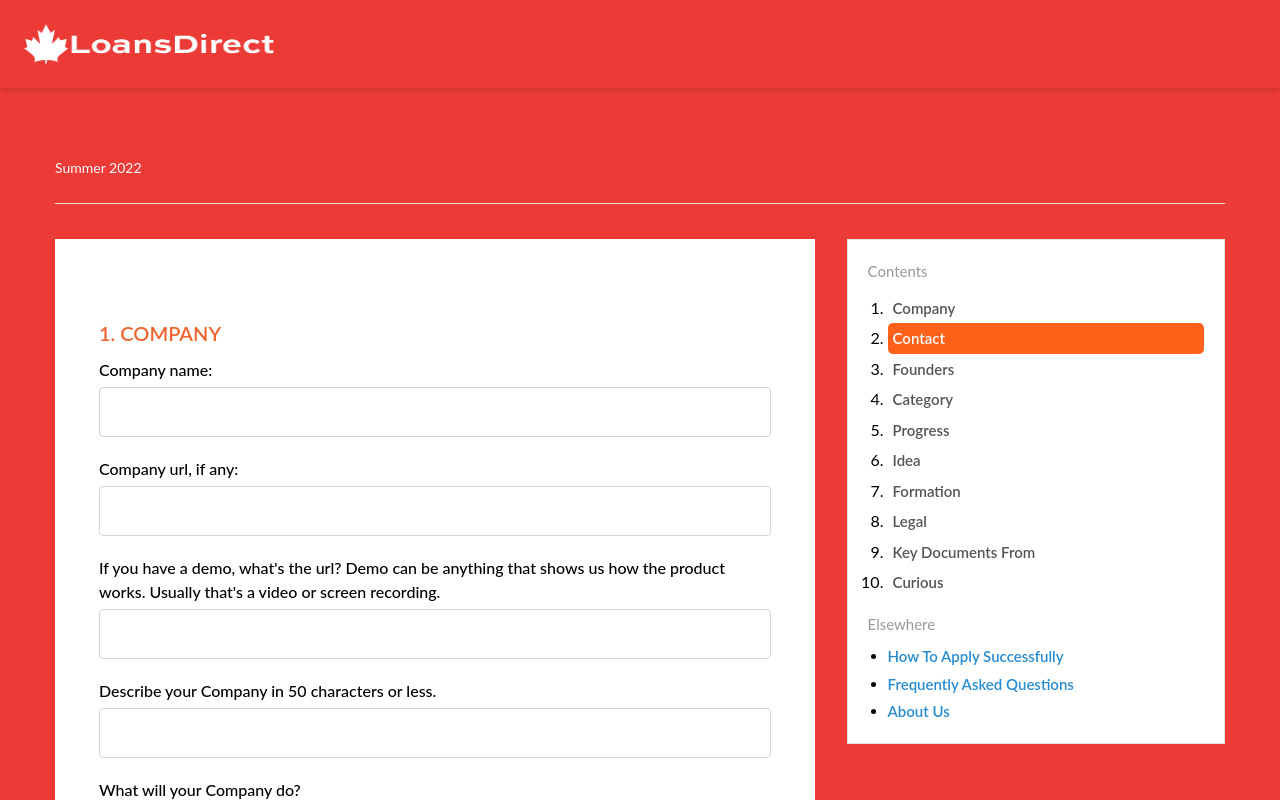
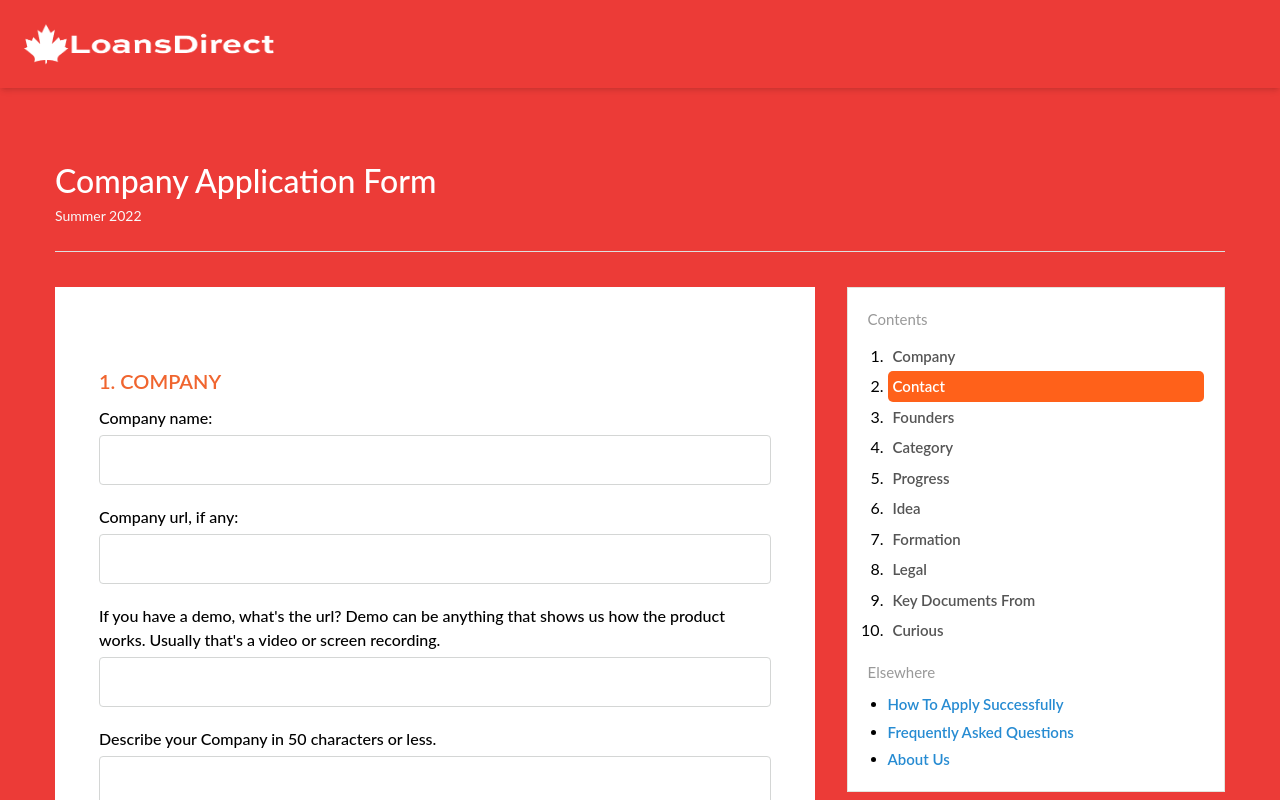
Before and after one commit to loansdirectcanada/lending-app, a Next.js app: page /company in a window 1280 px wide. Shown: the top 800 px of the page. Built offline with nearby package versions, Linux system fonts and the light colour scheme.

Commit message:
updated form

```diff
--- a/pages/company.js
+++ b/pages/company.js
@@ -193,9 +193,9 @@ export default function Session() {
       <div className="session-area py-11">
         <div className="container md:max-w-[1170px] mx-auto">
           <div className="py-[25px] border-b border-[#DEDEDE] mb-[35px]">
-            {/* <h2 className="text-[32px] font-medium text-[#ffffff] capitalize">
-              Non-profit Application Form
-            </h2> */}
+            <h2 className="text-[32px] font-medium text-[#ffffff] capitalize">
+              Company Application Form
+            </h2>
             <p className="text-[14px] text-[#f9f9f9]">Summer 2022</p>
           </div>
           <div className="flex gap-8">
```
